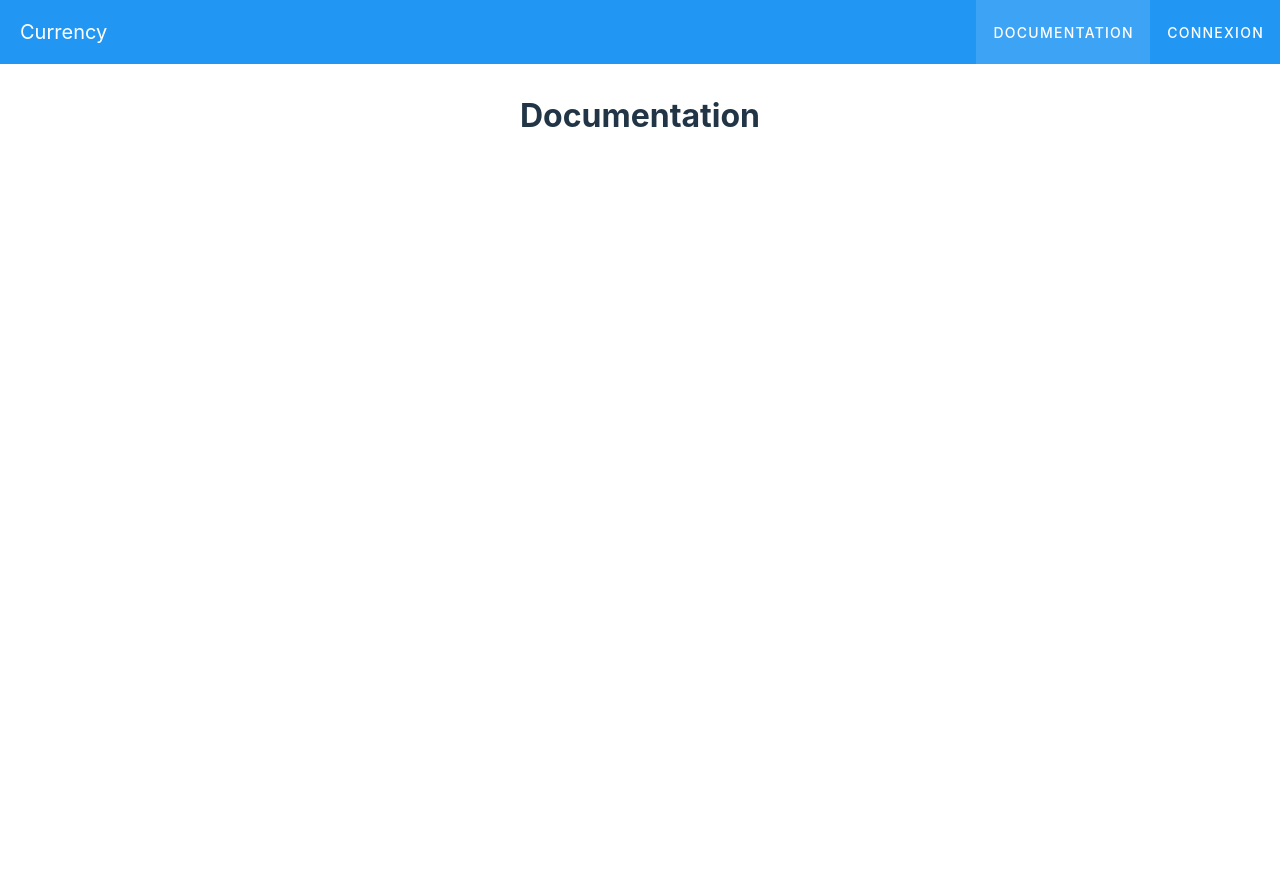
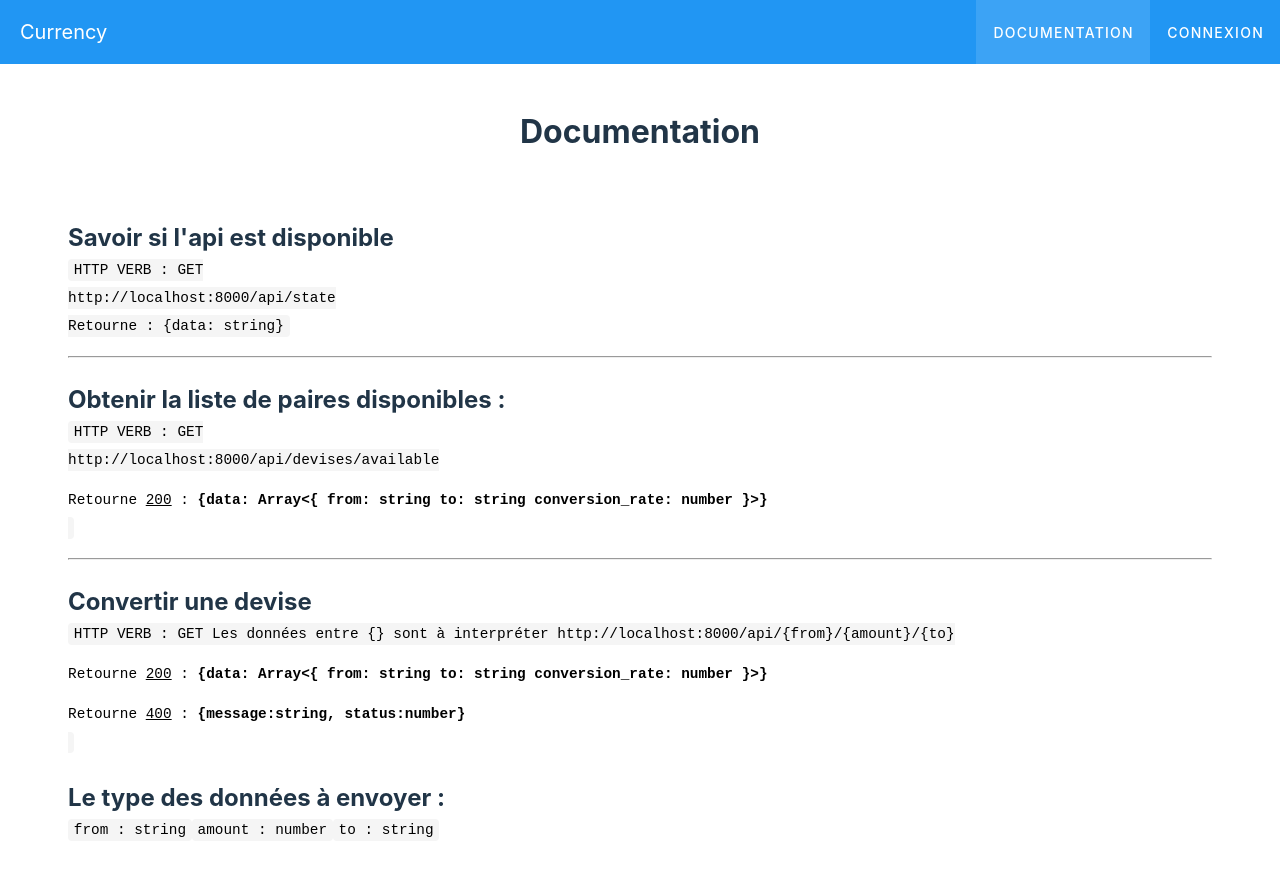
Before and after one commit to kaldray/Currency-converter-API, a Vue app in the folder admin/: page /docs in a window 1280 px wide. Before the commit the page ends 800 px from the top, so only its background shows below. Built offline with nearby package versions, Linux system fonts and the light colour scheme.

Commit message:
feat: create documentation

```diff
--- a/admin/src/views/DocsView.vue
+++ b/admin/src/views/DocsView.vue
@@ -1,5 +1,53 @@
 <template>
-  <v-col justify="center" class="text-center">
-    <h1>Documentation</h1>
+  <v-col justify="center" class="text-center"><h1>Documentation</h1></v-col>
+  <v-col justify="center" cols="12">
+    <h2>Savoir si l'api est disponible</h2>
+    <v-code class="text-left">
+      HTTP VERB : GET <br />
+      http://localhost:8000/api/state <br />
+      Retourne : {data: string}
+    </v-code>
+    <hr />
+    <h2>Obtenir la liste de paires disponibles :</h2>
+    <v-code class="text-left">
+      HTTP VERB : GET <br />
+      http://localhost:8000/api/devises/available <br />
+      <p>
+        Retourne <span class="text-decoration-underline">200</span> :
+        <span class="font-weight-bold">
+          {data: Array&lt;{ from: string to: string conversion_rate: number }>}</span
+        >
+      </p>
+    </v-code>
+    <hr />
+    <h2>Convertir une devise</h2>
+    <v-code class="text-left">
+      HTTP VERB : GET Les données entre {} sont à interpréter
+      http://localhost:8000/api/{from}/{amount}/{to} <br />
+      <p>
+        Retourne <span class="text-decoration-underline">200</span> :
+        <span class="font-weight-bold"
+          >{data: Array&lt;{ from: string to: string conversion_rate: number }>}</span
+        >
+      </p>
+      <p>
+        Retourne <span class="text-decoration-underline">400</span> :
+        <span class="font-weight-bold"> {message:string, status:number}</span>
+      </p>
+    </v-code>
+    <h2>Le type des données à envoyer :</h2>
+    <v-code>from : string</v-code>
+    <v-code>amount : number</v-code>
+    <v-code>to : string</v-code>
   </v-col>
 </template>
+
+<style scoped>
+p,
+h2,
+hr,
+div {
+  margin-block-start: 1em;
+}
+</style>
+<script setup></script>
```
